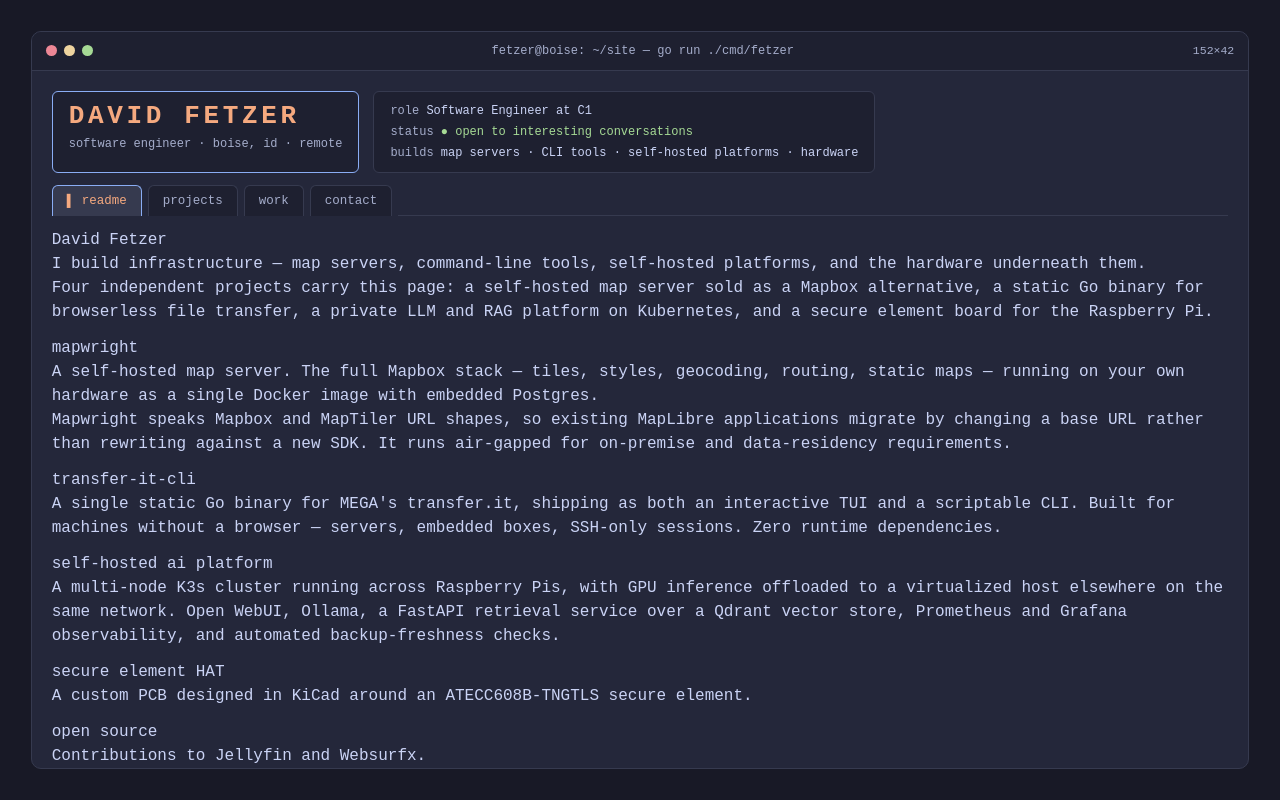
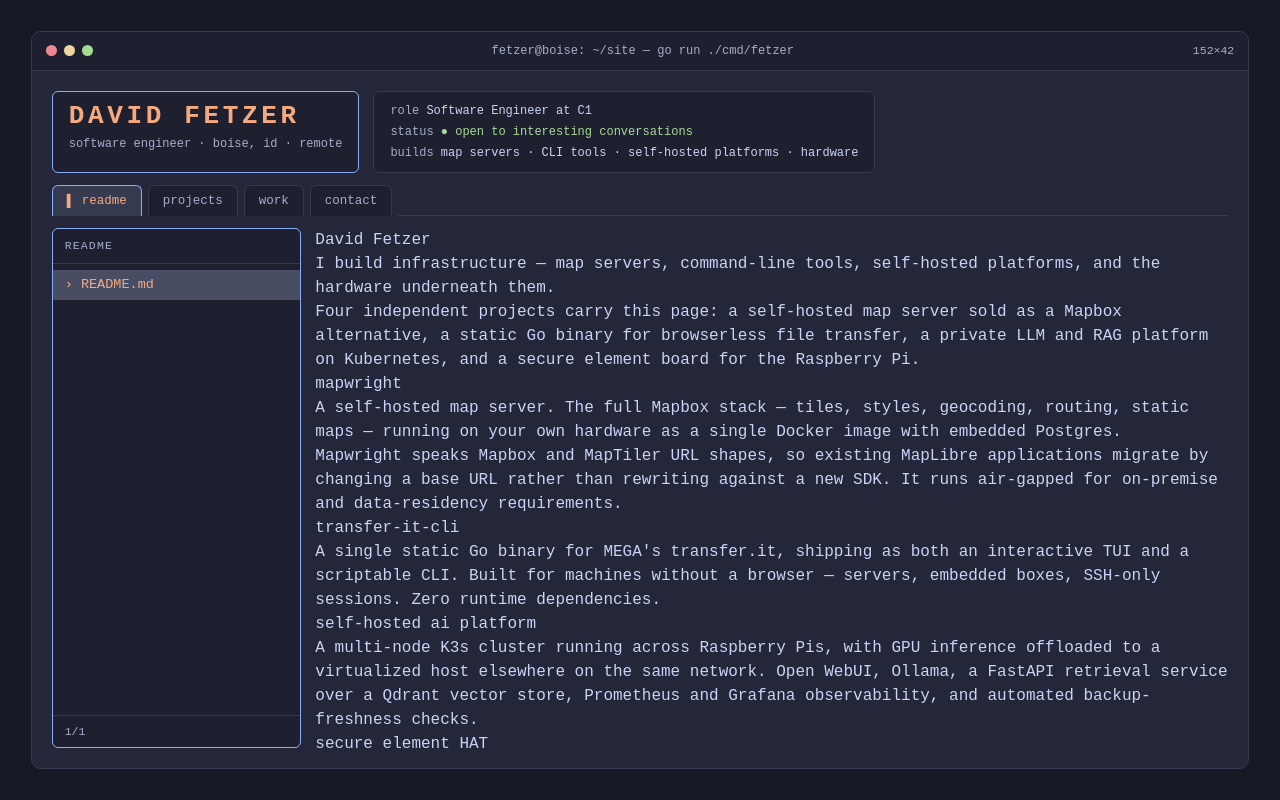
Before and after one commit to phetzy/fetzycloudonline, a React (Vite) app: page / in a window 1280 px wide. Built offline with nearby package versions, Linux system fonts and the light colour scheme; a web font is replaced by a local one.

Commit message:
feat: add the list pane with selection and auto-scroll

```diff
--- a/src/App.tsx
+++ b/src/App.tsx
@@ -1,13 +1,27 @@
-import { useState } from 'react'
+import { useCallback, useState } from 'react'
 import { HeaderRow } from './components/HeaderRow'
+import { ListPane } from './components/ListPane'
 import { TabBar } from './components/TabBar'
 import { TitleBar } from './components/TitleBar'
 import { SECTIONS, type TabId } from './content'
 import { useTerminalDims } from './hooks/useTerminalDims'
+import { firstSectionOfTab, listStatus, visibleSections } from './selectors'
 
 export function App() {
 	const dims = useTerminalDims()
 	const [tab, setTab] = useState<TabId>('readme')
+	const [selected, setSelected] = useState('readme')
+	const [focus, setFocus] = useState<'list' | 'viewport'>('list')
+	const [filtering, setFiltering] = useState(false)
+	const [filter, setFilter] = useState('')
+
+	const selectTab = useCallback((t: TabId) => {
+		setTab(t)
+		setSelected(firstSectionOfTab(t).id)
+	}, [])
+
+	const visible = visibleSections(tab, filter, filtering)
+	const status = listStatus(visible, selected, filter)
 
 	return (
 		<div className="h-screen overflow-hidden bg-crust p-[clamp(8px,2.4vw,32px)] font-mono text-text">
@@ -15,7 +29,19 @@
 				<TitleBar dims={dims} />
 				<div className="flex min-h-0 flex-1 flex-col gap-3 p-[clamp(12px,2vw,20px)]">
 					<HeaderRow />
-					<TabBar tab={tab} onSelect={setTab} />
+					<TabBar tab={tab} onSelect={selectTab} />
+					<div className="grid min-h-0 flex-1 grid-cols-1 gap-[14px] md:grid-cols-[minmax(0,26ch)_minmax(0,1fr)]">
+						<ListPane
+							tab={tab}
+							sections={visible}
+							selectedId={selected}
+							focused={focus === 'list'}
+							status={status}
+							onSelect={setSelected}
+							onFocus={() => setFocus('list')}
+						/>
+						{/* Placeholder until Task 6 lands DetailPane. Keeps the no-JS document complete. */}
+						<div className="min-h-0 overflow-y-auto">
 							{SECTIONS.map((s) => (
 								<article key={s.id}>
 									<h2>{s.title}</h2>
@@ -27,5 +53,7 @@
 						</div>
 					</div>
 				</div>
+			</div>
+		</div>
 	)
 }
--- /dev/null
+++ b/src/components/ListPane.tsx
@@ -0,0 +1,61 @@
+import { useEffect, useRef } from 'react'
+import type { Section } from '../content'
+
+type Props = {
+	tab: string
+	sections: Section[]
+	selectedId: string
+	focused: boolean
+	status: string
+	onSelect: (id: string) => void
+	onFocus: () => void
+}
+
+export function ListPane({ tab, sections, selectedId, focused, status, onSelect, onFocus }: Props) {
+	const boxRef = useRef<HTMLDivElement>(null)
+
+	// Keep the selection in view as it moves.
+	useEffect(() => {
+		const box = boxRef.current
+		if (!box) return
+		const i = sections.findIndex((s) => s.id === selectedId)
+		const el = box.children[i] as HTMLElement | undefined
+		if (!el) return
+		const top = el.offsetTop - box.offsetTop
+		const bottom = top + el.offsetHeight
+		if (top < box.scrollTop) box.scrollTop = top
+		else if (bottom > box.scrollTop + box.clientHeight) box.scrollTop = bottom - box.clientHeight
+	}, [sections, selectedId])
+
+	return (
+		<div
+			className={`flex min-h-0 flex-col overflow-hidden rounded-[6px] border bg-mantle ${
+				focused ? 'border-acc2' : 'border-surface0'
+			}`}
+		>
+			<div className="flex-none border-b border-surface0 px-3 py-2 text-[11.5px] tracking-[0.1em] text-subtext0">
+				{tab.toUpperCase()}
+			</div>
+			<div data-vp ref={boxRef} onClick={onFocus} className="flex-1 overflow-y-auto py-[6px]">
+				{sections.map((s) => {
+					const active = s.id === selectedId
+					return (
+						<button
+							key={s.id}
+							type="button"
+							onClick={() => onSelect(s.id)}
+							className={`block w-full border-0 px-3 py-[5px] text-left font-mono text-[13.5px] transition-colors duration-[130ms] ${
+								active ? 'bg-surface1 text-acc' : 'bg-transparent text-subtext1'
+							}`}
+						>
+							{active ? `› ${s.label}` : `  ${s.label}`}
+						</button>
+					)
+				})}
+			</div>
+			<div className="flex-none border-t border-surface0 px-3 py-[7px] text-[11.5px] text-subtext0">
+				{status}
+			</div>
+		</div>
+	)
+}
```
Also changed, not shown: 1 other file (tests, documents, lock files or other folders). Lines whose indentation alone changed are shown as unchanged.
